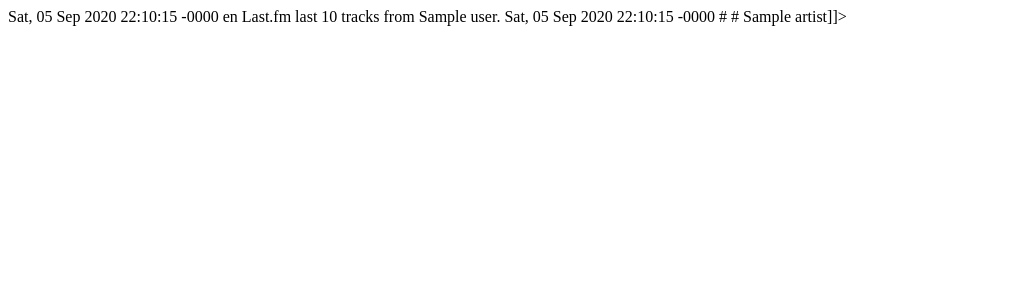
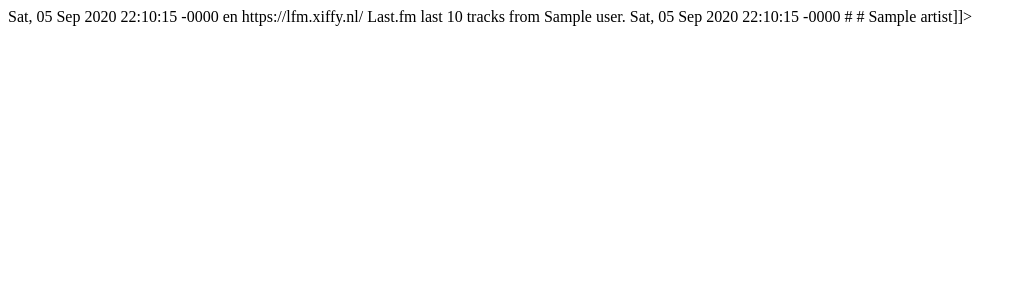
Before and after one commit to xiffy/lfm, a Flask app: template lfm/templates/loved.html in a window 1280 px wide. Shown: the top 300 px of the page, without its empty margins (0-1025 px from the left). Run offline with Flask 2, Linux system fonts and the light colour scheme; the template is opened without the code that fills it: most values are stand-ins (such as "Sample title", 1, 10 or a date in 2020).

Commit message:
Feedvalidator gelukkig maken, reprise

```diff
--- a/lfm/app.py
+++ b/lfm/app.py
@@ -76,7 +76,7 @@ def make_artistlink(url):
 @app.template_filter('rfc822_date')
 def rfc822_date(datestring):
     if not datestring:
-        nowdt = datetime.now()
+        nowdt = datetime.utcnow()
         return utils.format_datetime(nowdt)
     dt = datetime.strptime(datestring, '%d %b %Y, %H:%M')
     return utils.format_datetime(dt)
--- a/lfm/templates/loved.html
+++ b/lfm/templates/loved.html
@@ -4,7 +4,7 @@
 		<title>{{context.user}}</title>
         <lastBuildDate>{{ ''|rfc822_date() }}</lastBuildDate>
         <language>en</language>
-		<link></link>
+		<link>https://lfm.xiffy.nl/</link>
         <description>
             Last.fm last {{context.type}} tracks from {{context.user}}.
         </description>
```
